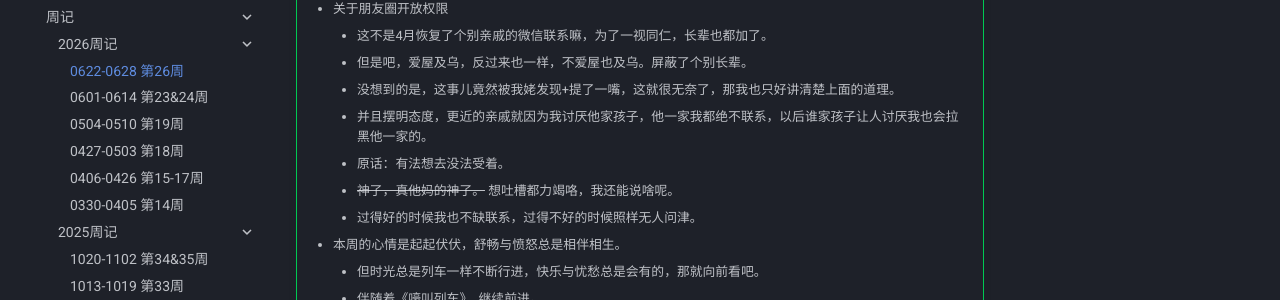
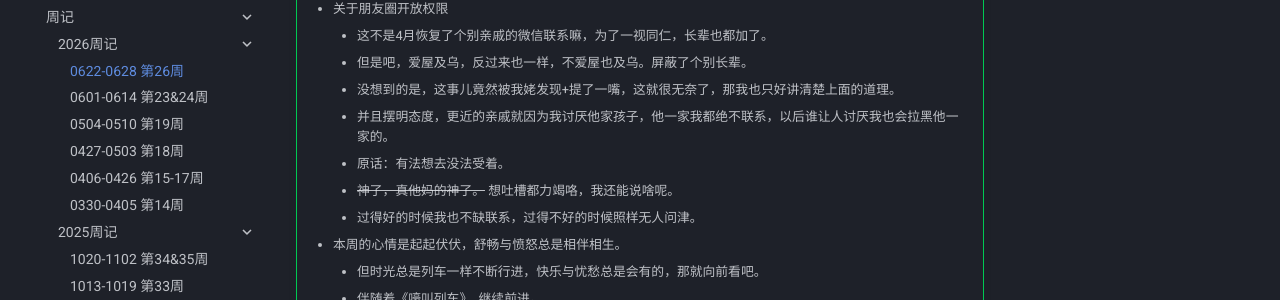
Before and after one commit to Haohahahaha/chat, an MkDocs documentation site: the page built from docs/1-Weekly/2026/20260622-20260628-26th.md, in a window 1280 px wide and 900 px high, scrolled down 2307 px. Shown: the part 226-526 px from the top of the window. Built offline with MkDocs 1.6.1 and Material for MkDocs 9.7.7, drawn with Linux system fonts in a browser that asks for light colours.

Commit message:
2026-06-28_13:28:09 update

```diff
--- a/docs/1-Weekly/2026/20260622-20260628-26th.md
+++ b/docs/1-Weekly/2026/20260622-20260628-26th.md
@@ -88,7 +88,7 @@
         - 这不是4月恢复了个别亲戚的微信联系嘛，为了一视同仁，长辈也都加了。
         - 但是吧，爱屋及乌，反过来也一样，不爱屋也及乌。屏蔽了个别长辈。
         - 没想到的是，这事儿竟然被我姥发现+提了一嘴，这就很无奈了，那我也只好讲清楚上面的道理。
-        - 并且摆明态度，更近的亲戚就因为我讨厌他家孩子，他一家我都绝不联系，以后谁家孩子让人讨厌我也会拉黑他一家的。
+        - 并且摆明态度，更近的亲戚就因为我讨厌他家孩子，他一家我都绝不联系，以后谁让人讨厌我也会拉黑他一家的。
         - 原话：有法想去没法受着。
         - ~~神了，真他妈的神了。~~ 想吐槽都力竭咯，我还能说啥呢。
         - 过得好的时候我也不缺联系，过得不好的时候照样无人问津。
```
